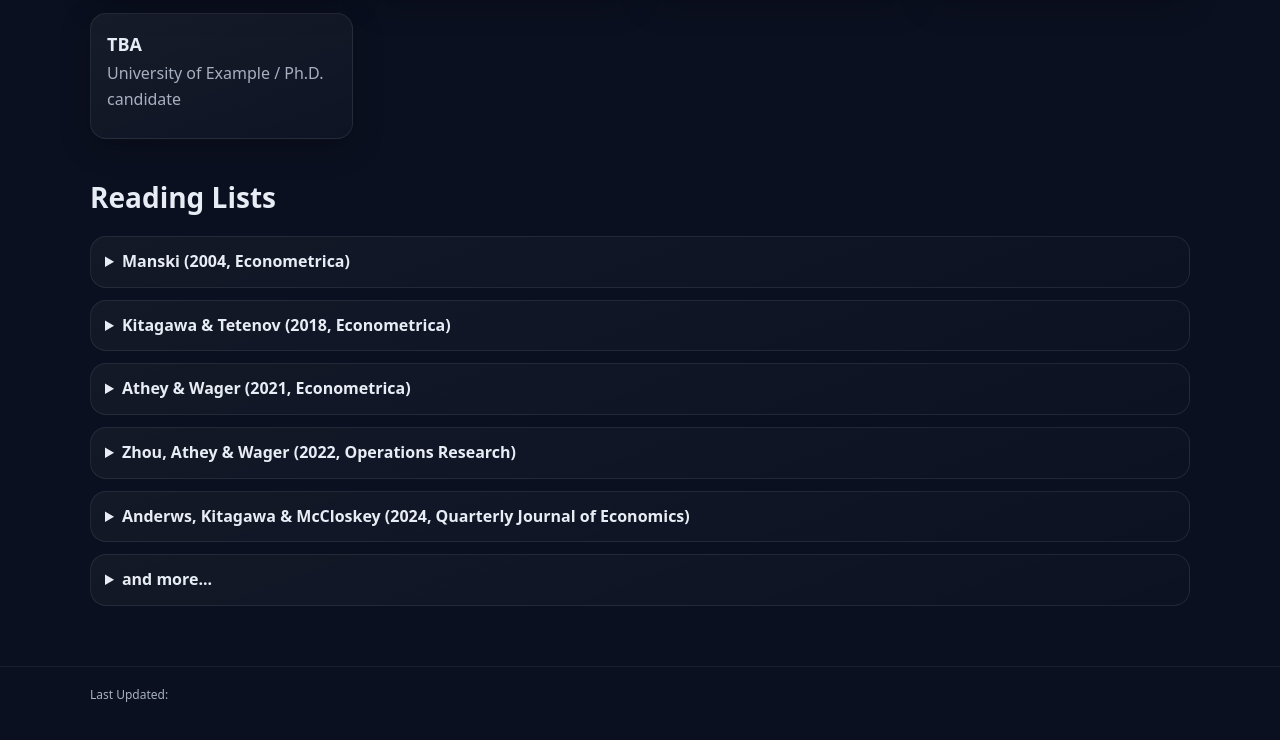
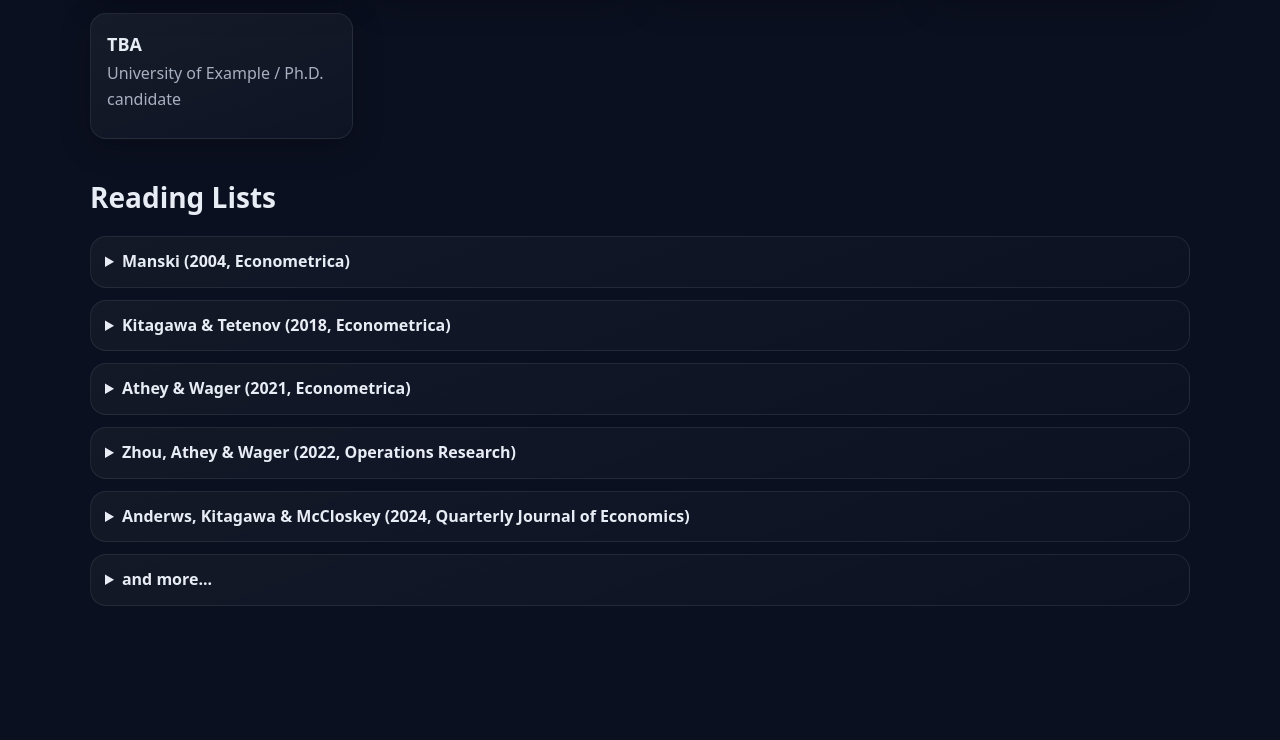
Before and after one commit to yasu0704xx/policy-learning-kyoto2025, a plain HTML site: page index.html in a window 1280 px wide. Shown: the part 548-1288 px from the top of the page. After the commit the page ends 1174 px from the top, so only its background shows below. Drawn offline with Linux system fonts and the light colour scheme.

Commit message:
Update index.html

```diff
--- a/index.html
+++ b/index.html
@@ -136,11 +136,7 @@
   </section>
 </main>
 
-<footer class="site-footer" role="contentinfo">
-  <div class="container footer-inner">
-    <p class="muted small">Last Updated: <time id="lastUpdated"></time></p>
-  </div>
-</footer>
+
 
 <script>
 function jump(id){
```
